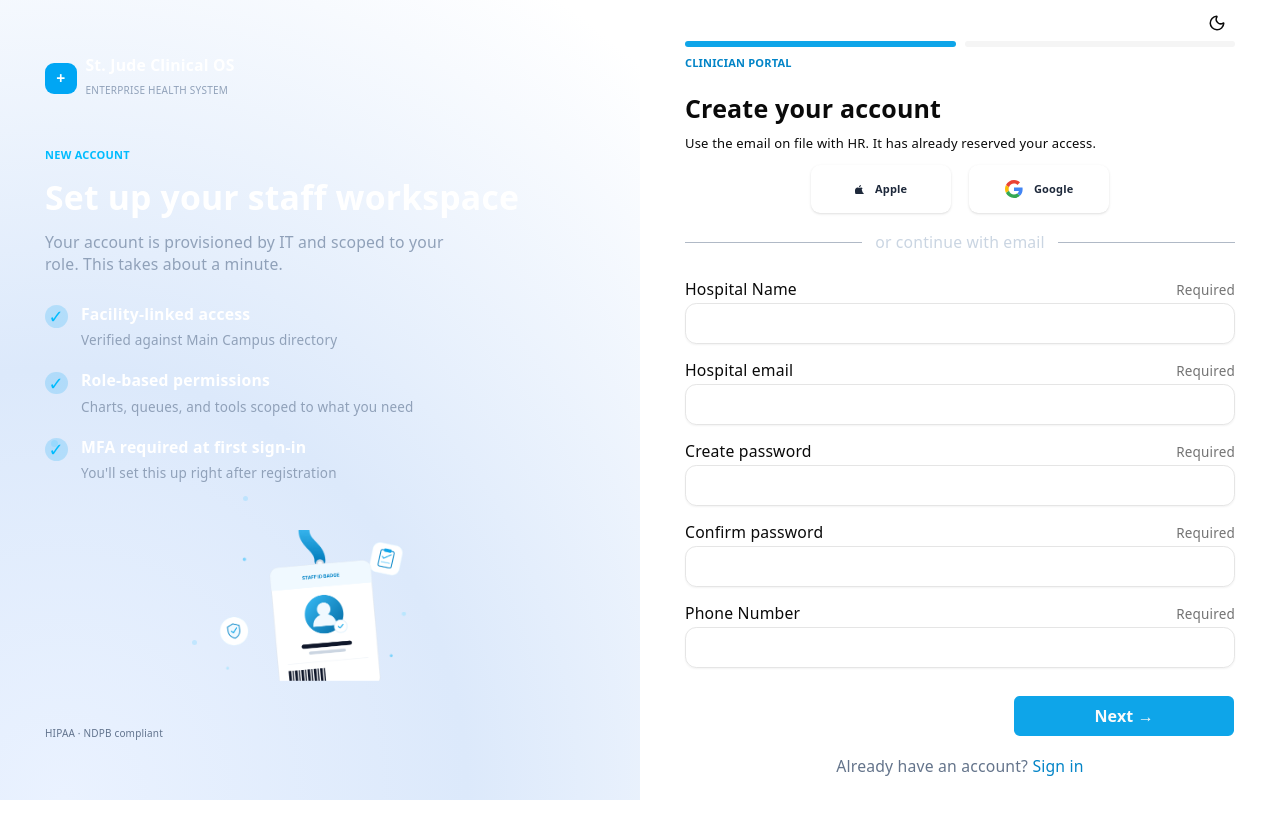
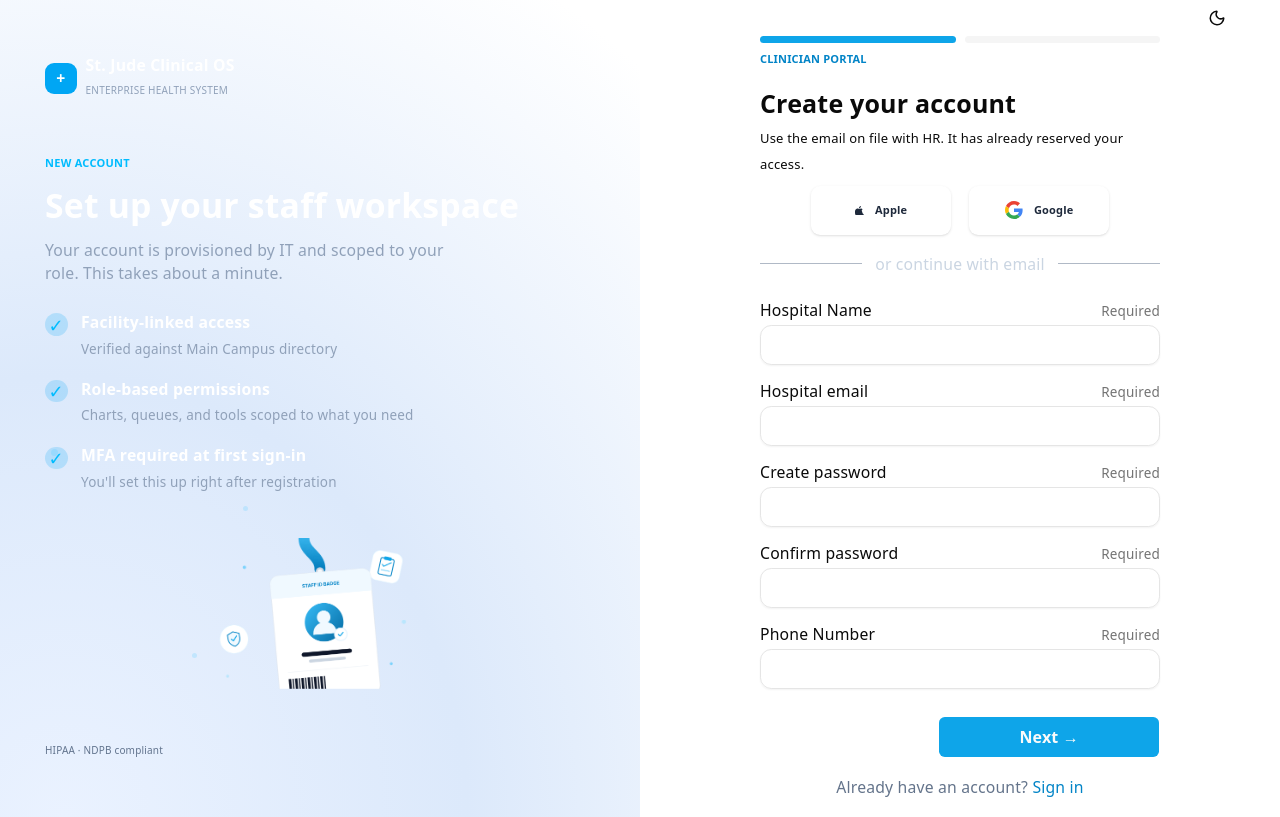
Before and after one commit to Glamnart/emr-frontend, a React (Vite) app: page /SignUp in a window 1280 px wide. Built offline with nearby package versions, Linux system fonts and the light colour scheme.

Commit message:
update to the mobile view

```diff
--- a/src/pages/auth/SignUp.tsx
+++ b/src/pages/auth/SignUp.tsx
@@ -145,7 +145,8 @@ export default function Signup() {
         <div className="flex justify-end">
           <ThemeToggle />
         </div>
-        <div className="">
+        <div className="flex justify-center">
+        <div className="w-[400px]">
           <WizardProgress currentStep={step} totalSteps={TOTAL_STEPS} />
           <span className="text-[11px] font-bold  text-[#0284C7] text-left uppercase mt-2">
             clinician portal
@@ -248,6 +249,8 @@ export default function Signup() {
             </div>
           </form>
         </div>
+        </div>
+
       </div>
     </div>
   );
```
